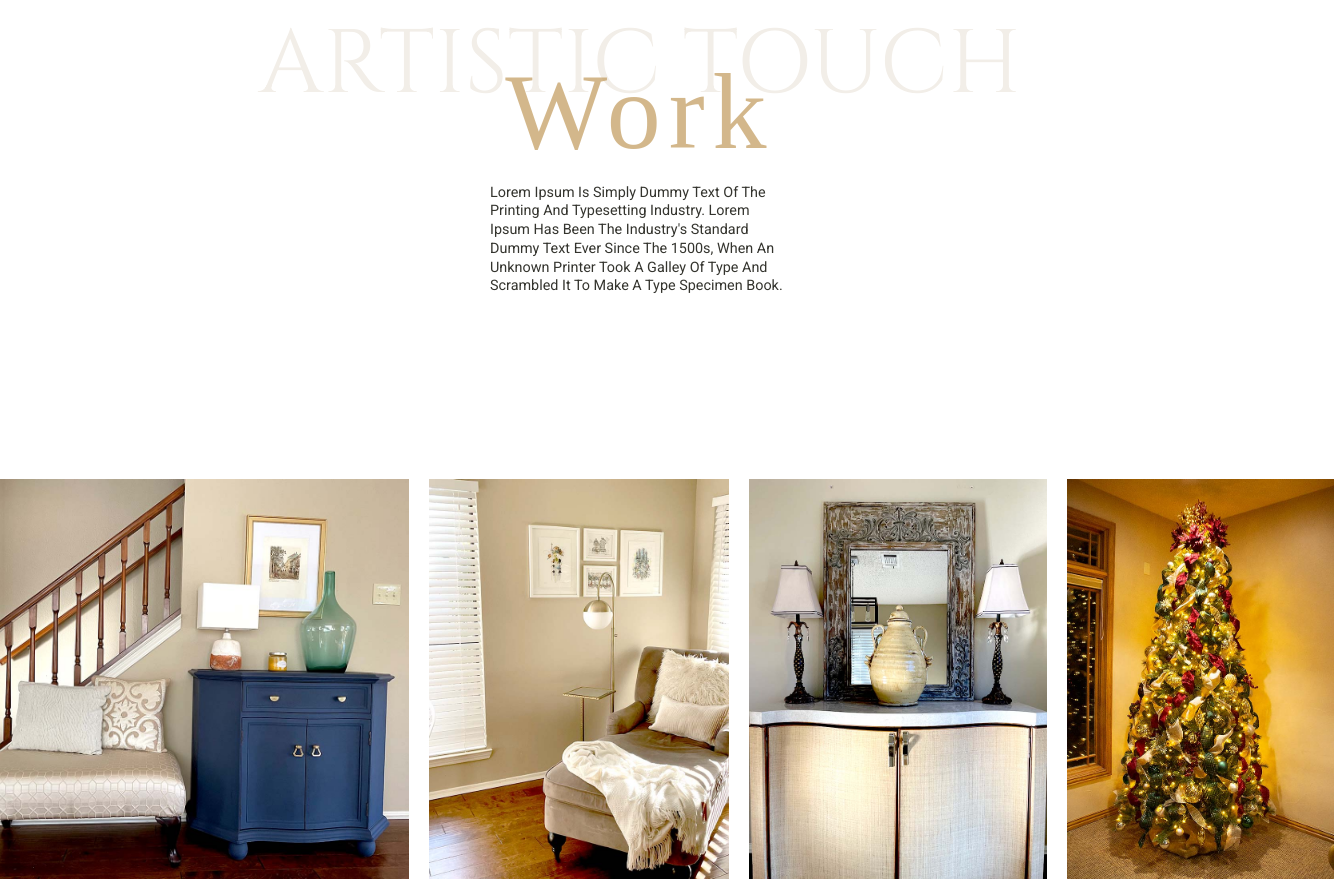
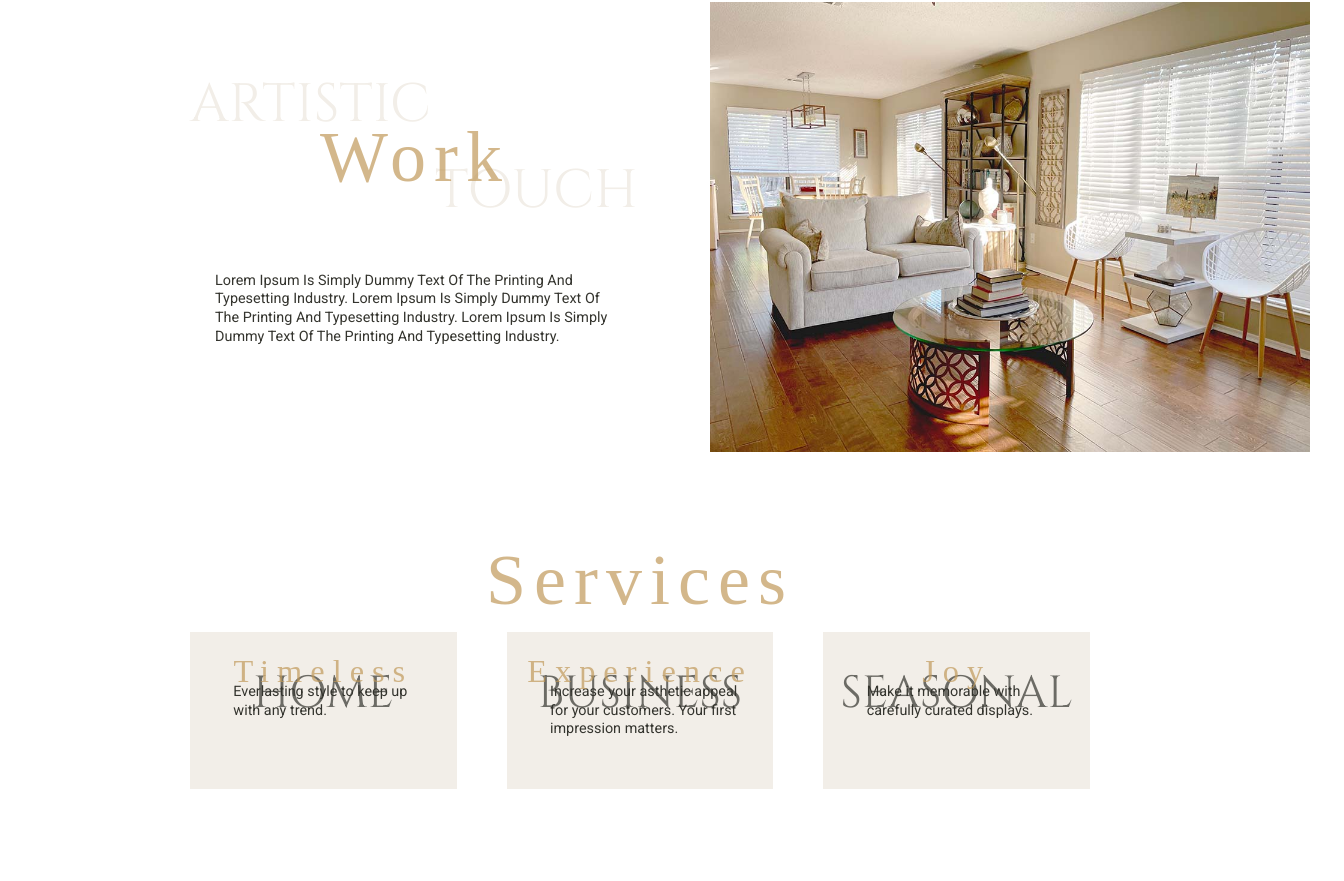
Before and after one commit to DanielTisue/bough_and_pine, a React (Create React App) app: page / in a window 1280 px wide. Shown: the part 875-1756 px from the top of the page, 1344 px wide, since content can reach past the window. Built offline with nearby package versions, Linux system fonts and the light colour scheme; a web font is replaced by a local one.

Commit message:
Refactored banner.js styling with grid. Tested examples om homepoage.

```diff
--- a/src/App.css
+++ b/src/App.css
@@ -38,8 +38,8 @@ a {
 
 h1 {
   font-family: 'Cinzel', serif;
-  font-size: 6em;
-  line-height: 1.5em;
+  /* font-size: 6em;
+  line-height: 1.5em; */
   color: var(--secondaryBlack);
   font-weight: 400;
   text-transform: uppercase;
@@ -47,8 +47,8 @@ h1 {
 
 h2 {
   font-family: 'Mrs Saint Delafield', cursive;
-  font-size: 6em;
-  line-height: 2em;
+  /* font-size: 6em;
+  line-height: 2em; */
   letter-spacing: 8px;
   color: var(--secondaryColor);
   font-weight: 400;
@@ -97,10 +97,10 @@ h2 {
   text-align: center;
 }
 
-.text-container {
+/* .text-container {
   max-width: 300px;
   margin: 0 auto;
-}
+} */
 
   /* Global media queries start */
   @media screen and (max-width: 480px) {
@@ -261,19 +261,67 @@ list-style:  none;
 .landingHero {
   min-height: calc(100vh - 50px);
   background: linear-gradient(rgba(255, 255, 255, 0.48), rgba(255, 255, 255, 0.48)), url("https://res.cloudinary.com/danieltisue/image/upload/v1633889015/Bough_and_Pine/jesse-donoghoe-optimized-unsplash.jpg") center/cover no-repeat;
-  /* display: flex;
-  align-items: center;
-  justify-content: center; */
-  /* overflow-x: visible; */
+
 }
-/* .bannerHero {
-  background-image: url("https://res.cloudinary.com/danieltisue/image/upload/v1633889015/Bough_and_Pine/jesse-donoghoe-optimized-unsplash.jpg");
-  min-height: 60vh;
-} */
+
 /* Hero image & text end */
 
+/* Banner start ALT*/
+.banner-text-wrapper {
+  width: 100%;
+  text-transform: capitalize;
+  display: grid;
+  grid-template-columns: repeat(4, 1fr);
+  grid-template-rows: repeat(6, auto);
+  margin: 0 auto;
+}
+
+.title-one, .title-two, .subtitle, .banner-text, .div1 {
+  /* border: 1px solid red; */
+  width: 100%;
+}
+
+.title-one {
+  grid-column: 1 / 3;
+  grid-row: 1 / 2;
+  text-align: left;
+  font-size: 3rem;
+  padding: 30px 0;
+  color: var(--primaryColor);
+  /* text-shadow: 1px 1px 3px #d2d2d2; */
+}
+
+.title-two {
+  grid-column: 3 / 5;
+  grid-row: 3 / 4;
+  font-size: 3rem;
+  margin-top: -10px;
+  padding: 20px;
+  color: var(--primaryColor);
+  /* text-shadow: 1px 1px 3px #d2d2d2; */
+}
+
+.subtitle {
+  grid-column: 2 / 4;
+  grid-row: 2 / 3;
+  font-size: 4rem;
+}
+
+.banner-text {
+  font-size: .8em;
+  line-height: 1.3em;
+  color: var(--secondaryBlack);
+  grid-row: 4 / 6;
+  grid-column: 1/ 6;
+  padding: 50px 25px;
+  text-align: left;
+}
+
+/* Banner end ALT*/
+
 /* Banner start */
-.banner-text-wrapper {
+
+/* .banner-text-wrapper {
   width: 100%;
   max-width: 900px;
   max-height: 50vh;
@@ -284,9 +332,9 @@ list-style:  none;
   justify-content: center;
   align-items: center;
   text-transform: capitalize;
-}
+} */
 
-.title {
+/* .title {
   position: relative;
   z-index: 0;
   color: var(--primaryColor);
@@ -305,14 +353,11 @@ list-style:  none;
   z-index: 0;
   top: -8rem;
   text-align: left !important;
-}
+} */
 
-.banner-link {
-  color: var(--secondaryColor);
-}
 /* MQ Banner start */
 @media screen and (max-width:798px) {
-  .title {
+  /* .title {
   position: relative;
   z-index: 0;
   color: var(--mainWhite);
@@ -331,12 +376,12 @@ list-style:  none;
     z-index: 0;
     top: 1rem;
     text-align: left !important;
-  }
+  } */
 
 }
 
 @media screen and (max-width:480px) {
-  .title {
+  /* .title {
     font-size: 3.5rem;
     line-height: 3.7rem;
   }
@@ -344,7 +389,7 @@ list-style:  none;
   .subtitle {
     font-size: 4rem;
     margin-top: 3.2rem;
-  }
+  } */
 }
 /* MQ Banner end */
 /* Banner end */
@@ -353,12 +398,25 @@ list-style:  none;
 /* Work start */
 .work {
   height: 100%;
+  /* min-height: 100vh; */
+  display: flex;
+  justify-content: center;
+  align-items: center;
+  padding: 3% 0;
 }
 
-.featured-images-section {
+.right-section, .left-section {
+  width: 50%;
+}
+
+.main-image {
+  max-height: 450px;
+  padding-left: 50px;
+  margin-left: 20px;
+  overflow-x: visible;
+}
+/* .featured-images-section {
   width: 100%;
-  /* margin-left: -100px; */
-  /* min-width: 1100px; */
   max-width: 1500px;
   overflow: visible;
   display: flex;
@@ -370,7 +428,7 @@ list-style:  none;
   height: 100%;
   max-height: 400px;
   margin: 0 10px;
-}
+} */
 /* Work end */
 
 /* Services start */
@@ -378,7 +436,7 @@ list-style:  none;
   padding: 25px 0;
   text-align: center;
   height: 100%;
-  /* max-height: 100vh; */
+  min-height: 100vh;
 }
 
 .services-center {
--- a/src/components/Banner.js
+++ b/src/components/Banner.js
@@ -1,12 +1,11 @@
 
-function Banner({ title, subtitle, text, children }) {
+function Banner({ title1, title2, subtitle, text, children }) {
   return (
     <div className="banner-text-wrapper">
-      <h1 className="title">{title}</h1>
+      <h1 className="title-one">{title1}</h1>
+      <h1 className="title-two">{title2}</h1>
       <h2 className="subtitle">{subtitle}</h2>
-      <div className="text-container">
-      <p className="p2 section-text center-align">{text}</p>
-      </div>
+      <p className="banner-text">{text}</p>
     </div>
   )
 }
--- a/src/pages/Home.js
+++ b/src/pages/Home.js
@@ -1,6 +1,7 @@
 import Banner from '../components/Banner';
 import Hero from '../components/Hero';
 import Services from '../components/Services';
+import mainImage from '../images/livingimg3.jpg'
 import FeaturedRooms from '../components/FeaturedRooms';
 
 export default function Home() {
@@ -13,8 +14,12 @@ export default function Home() {
       </Hero>
       <div className="container-center">
         <section className="work">
-          <Banner title="Artistic Touch" subtitle="Work" text="Lorem Ipsum is simply dummy text of the printing and typesetting industry. Lorem Ipsum has been the industry's standard dummy text ever since the 1500s, when an unknown printer took a galley of type and scrambled it to make a type specimen book." />
-          <FeaturedRooms />
+          <div className="left-section">
+          <Banner title1="Artistic" title2="Touch" subtitle="Work" text="Lorem Ipsum is simply dummy text of the printing and typesetting industry. Lorem Ipsum is simply dummy text of the printing and typesetting industry. Lorem Ipsum is simply dummy text of the printing and typesetting industry." />
+          </div>
+          <div className="right-section">
+          <img className="main-image" src={mainImage} />
+          </div>
         </section>
         <section className="services">
           <Banner title="What we offer" subtitle="Services" />
```
